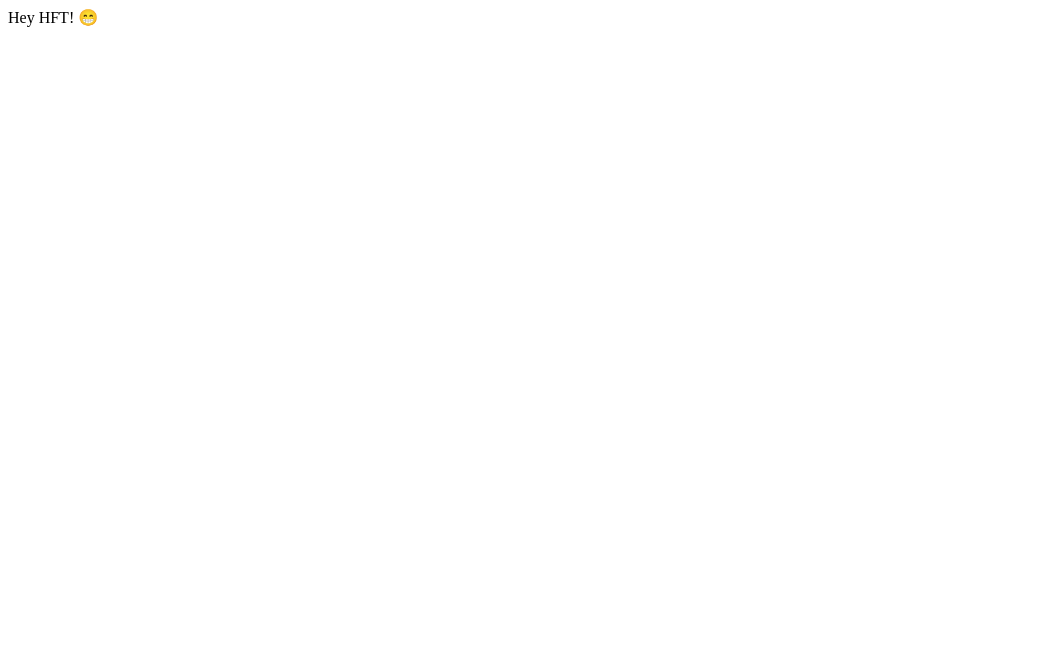
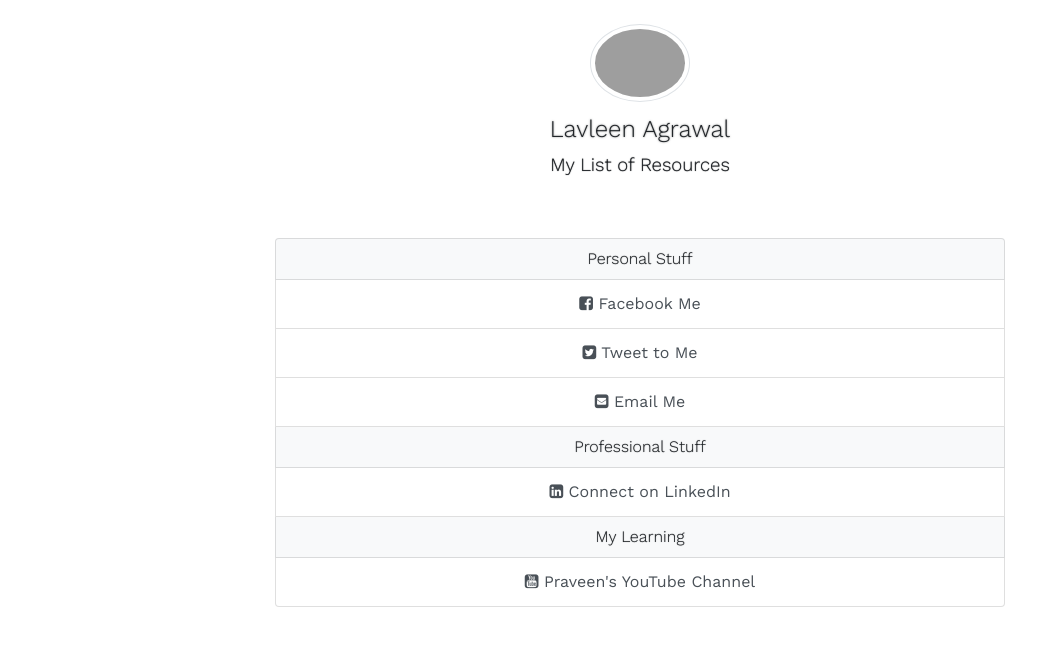
Before and after one commit to praveenscience/hackfortomorrow-linktree, a plain HTML site: page index.html in a window 1280 px wide. Shown: the whole page, without its empty margins (0-1060 px from the left). Drawn offline with nearby package versions, Linux system fonts and the light colour scheme; grey boxes are pictures that could not be loaded.

Commit message:
Updated links and link tree.

```diff
--- a/index.html
+++ b/index.html
@@ -1 +1,40 @@
-Hey HFT! 😁
+<!DOCTYPE html>
+<html>
+  <head>
+    <meta charset="utf-8" />
+    <meta name="viewport" content="width=device-width" />
+    <title>Lavleen Agrawal ~ Links</title>
+    <link rel="stylesheet" href="https://cdn.jsdelivr.net/npm/font-awesome@4/css/font-awesome.min.css" />
+    <link rel="preconnect" href="https://fonts.googleapis.com" />
+    <link rel="preconnect" href="https://fonts.gstatic.com" crossorigin />
+    <link href="https://fonts.googleapis.com/css2?family=Work+Sans:wght@300;400;500&display=swap" rel="stylesheet" />
+    <link rel="stylesheet" href="https://cdn.jsdelivr.net/npm/bootstrap@4.6.1/dist/css/bootstrap.min.css" integrity="sha384-zCbKRCUGaJDkqS1kPbPd7TveP5iyJE0EjAuZQTgFLD2ylzuqKfdKlfG/eSrtxUkn" crossorigin="anonymous" />
+    <style>
+      body {font-family: 'Work Sans', sans-serif;}
+      h1, h2, h3 {font-weight: 300; text-align: center; font-size: 18pt; margin: 0; padding: 15px; line-height: 1; text-shadow: 0 0 2px rgba(0, 0, 0, 0.5);}
+      h2 {padding: 0; font-size: 14pt; text-shadow: 0 0 1px rgba(0, 0, 0, 0.75);}
+      h3 {font-size: 12pt; text-shadow: 0 0 1px rgba(0, 0, 0, 0.5);}
+    </style>
+  </head>
+  <body>
+    <div class="container">
+      <div class="row">
+        <div class="col-12 col-md-8 offset-md-2">
+          <img src="https://i.imgur.com/zK96wlh.png" width="100" class="img-thumbnail rounded-circle mx-auto mt-4 d-block" alt="Lavleen Agrawal" />
+          <h1>Lavleen Agrawal</h1>
+          <h2>My List of Resources</h2>
+          <div class="list-group my-3 pt-5 text-center">
+            <h3 class="list-group-item m-0 bg-light">Personal Stuff</h3>
+            <a href="https://fb.me/" class="list-group-item list-group-item-action"><i class="fa fa-facebook-square"></i> Facebook Me</a>
+            <a href="https://twitter.com/" class="list-group-item list-group-item-action"><i class="fa fa-twitter-square"></i> Tweet to Me</a>
+            <a href="mailto:lavleen@google.com" class="list-group-item list-group-item-action"><i class="fa fa-envelope-square"></i> Email Me</a>
+            <h3 class="list-group-item m-0 bg-light">Professional Stuff</h3>
+            <a href="https://linkedin.com/" class="list-group-item list-group-item-action"><i class="fa fa-linkedin-square"></i> Connect on LinkedIn</a>
+            <h3 class="list-group-item m-0 bg-light">My Learning</h3>
+            <a href="https://rb.gy/fupw21" class="list-group-item list-group-item-action"><i class="fa fa-youtube-square"></i> Praveen's YouTube Channel</a>
+          </div>
+        </div>
+      </div>
+    </div>
+  </body>
+</html>
```
